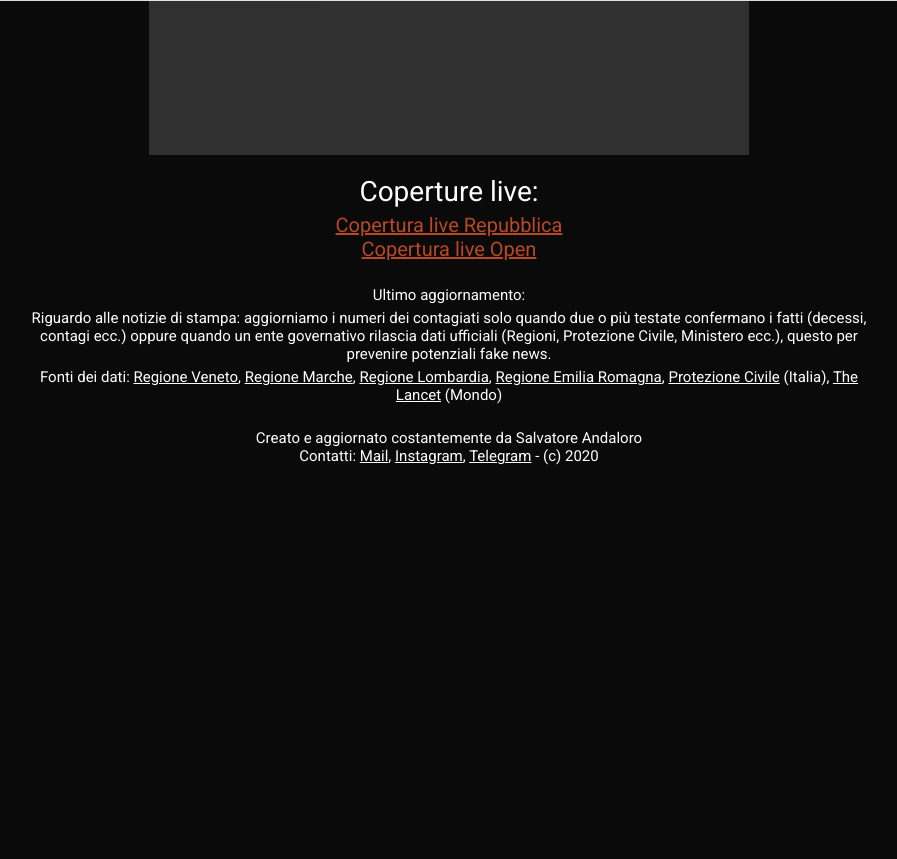
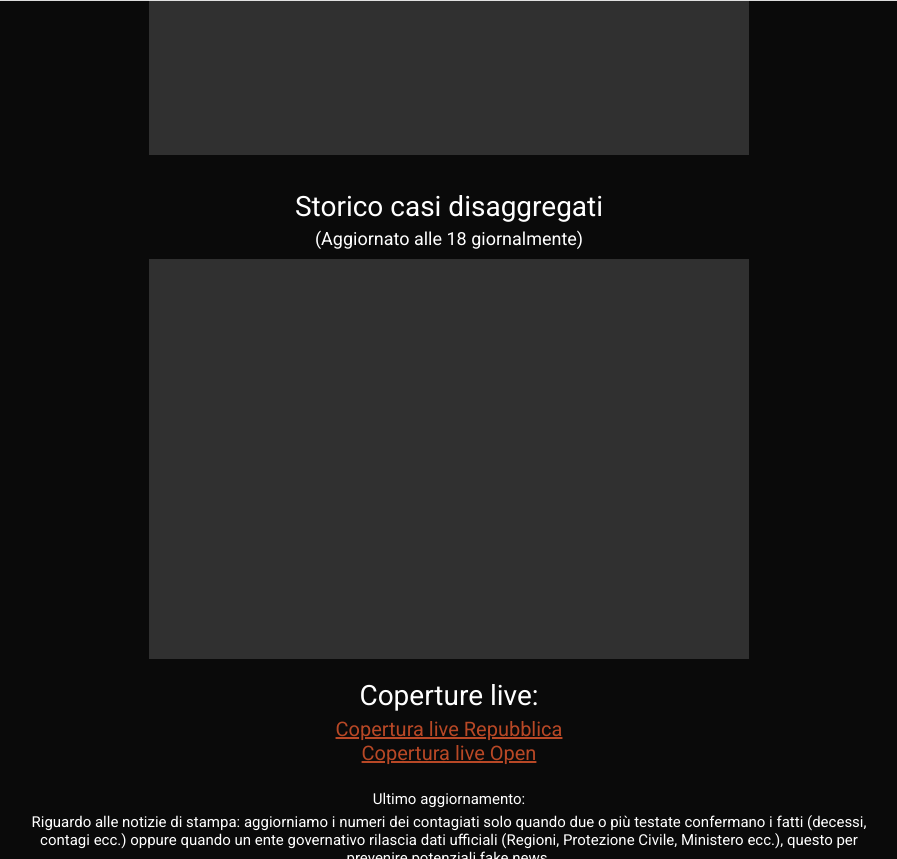
Before and after one commit to Sasso0101/coronavirus, a plain HTML site: page index.html in a window 1280 px wide. Shown: the part 799-1658 px from the top of the page, without its empty margins (191-1088 px from the left). Before the commit the page ends 1348 px from the top, so only its background shows below. Drawn offline with nearby package versions, Linux system fonts and the light colour scheme; no server answers.

Commit message:
Nuovo grafico

```diff
--- a/index.html
+++ b/index.html
@@ -83,10 +83,17 @@
         </div>
     </section>
     <section class="grafico">
-        <h2>Storico casi totali</h2>
+        <h2>Storico casi per regione</h2>
         <h3>(Aggiornato alle 18 giornalmente)</h3>
         <div class="containerGrafico">
-            <canvas id="canvasGrafico"></canvas>
+            <canvas id="canvasdatiGrafico"></canvas>
+        </div>
+    </section>
+    <section class="grafico">
+        <h2>Storico casi disaggregati</h2>
+        <h3>(Aggiornato alle 18 giornalmente)</h3>
+        <div class="containerGrafico">
+            <canvas id="canvasdatiGrafico1"></canvas>
         </div>
     </section>
     <section class="live">
@@ -115,10 +122,11 @@
 
         var animation;
         updateData();
-        getChart();
+        getChart('datiGrafico');
+        getChart('datiGrafico1');
 
-        function getChart(){
-            $.getJSON('https://salvatoreandaloro.altervista.org/coronavirus/grafico/datiGrafico.php?_=' + new Date().getTime(), function(dati) {
+        function getChart(grafico){
+            $.getJSON('https://salvatoreandaloro.altervista.org/coronavirus/grafico/'+grafico+'.php?_=' + new Date().getTime(), function(dati) {
                 datasets = [];
                 for (var i = 1; i < dati.length; i++) {
                     var label = dati[i][0];
@@ -133,7 +141,7 @@
                         fill: false
                     });
                 }
-                var ctx = document.getElementById('canvasGrafico').getContext('2d');
+                var ctx = document.getElementById('canvas'+grafico).getContext('2d');
                 var chart = new Chart(ctx, {
                     type: 'line',
                     data: {
```
